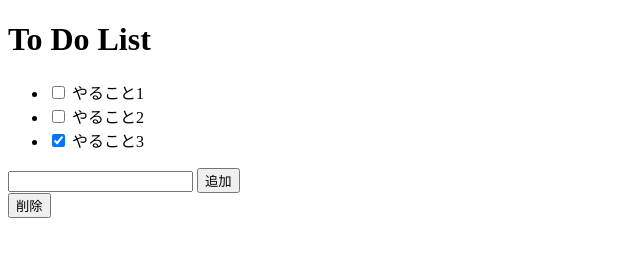
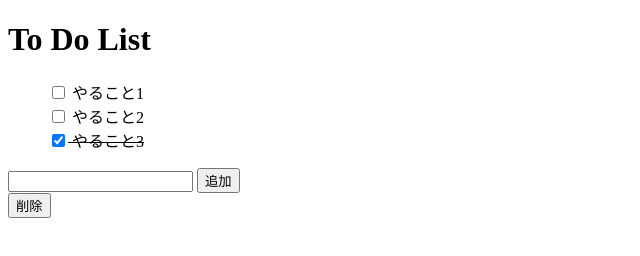
Before and after one commit to masa2205/Vue.js-ToDoList-, a plain HTML site: page index.html in a window 1280 px wide. Shown: the full height of the page, 0-640 px from the left. Drawn offline with nearby package versions, Linux system fonts and the light colour scheme.

Commit message:
打ち消し線の追加

```diff
--- a/index.html
+++ b/index.html
@@ -4,13 +4,16 @@
   <meta charset="utf-8">
   <title>Vue.js ToDoList学習</title>
   <link rel="stylesheet" href="main.css">
+  <style>
+    .done { text-decoration: line-through; }
+  </style>
 </head>
 <body>
   <div id="app">
     <h1>To Do List</h1>
     <ul>
       <li v-for="thing in things">
-        <label>
+        <label v-bind:class="{ done: thing.isChecked }">
           <input type="checkbox" v-model="thing.isChecked"> {{ thing.title }}
         </label>
       </li>
@@ -19,7 +22,7 @@
       <input type="text" v-model="newthings">
       <button type="submit">追加</button>
     </form>
-    <button v-on:click="deleteTodo">削除</button>
+      <button v-on:click="deleteTodo">削除</button>
   </div>
   <script src="https://cdn.jsdelivr.net/npm/vue@2.6.12/dist/vue.js"></script>
   <script src="main.js"></script>
--- a/main.css
+++ b/main.css
@@ -0,0 +1,3 @@
+#app ul{
+    list-style:none;
+  }
```
Also changed, not shown: README.md.
